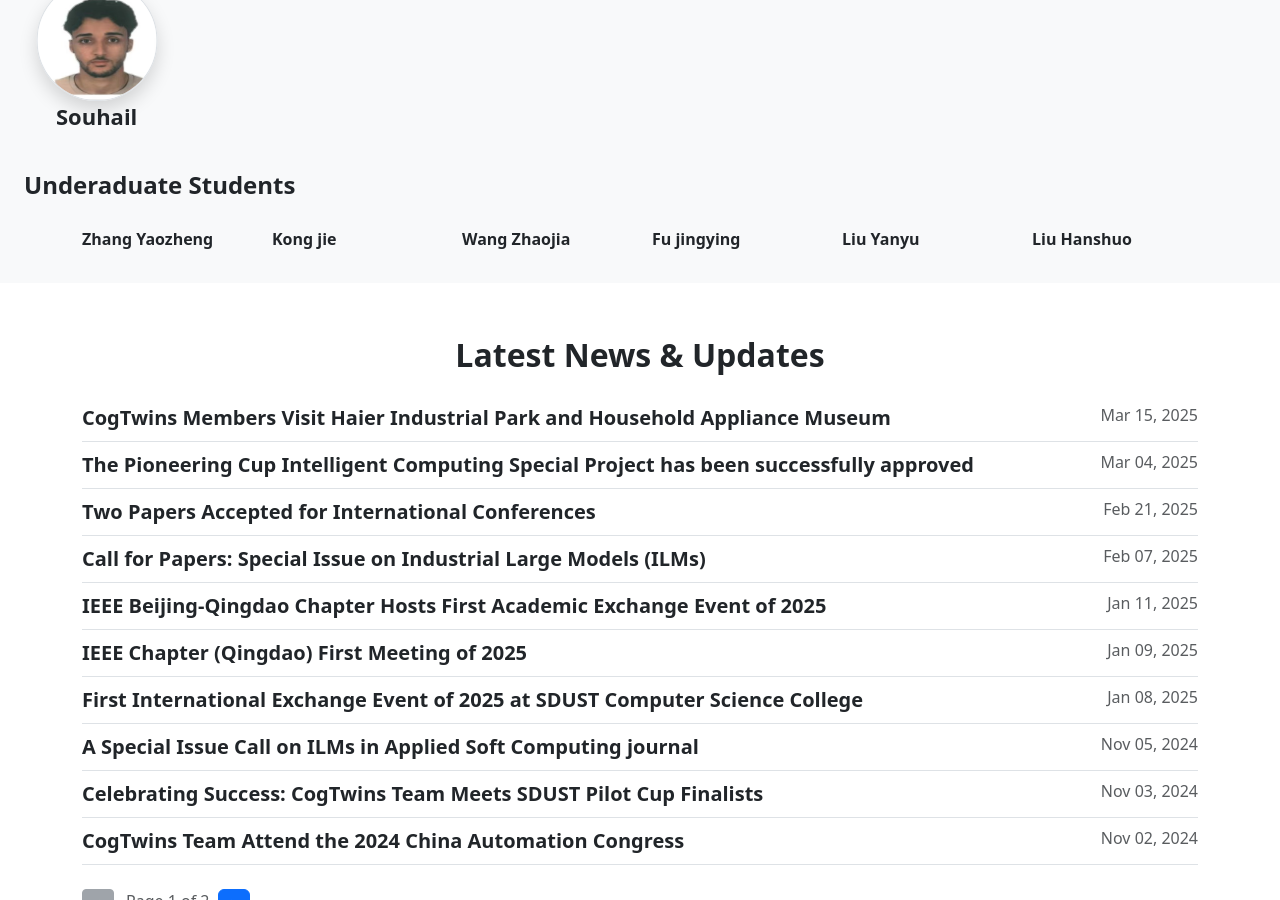
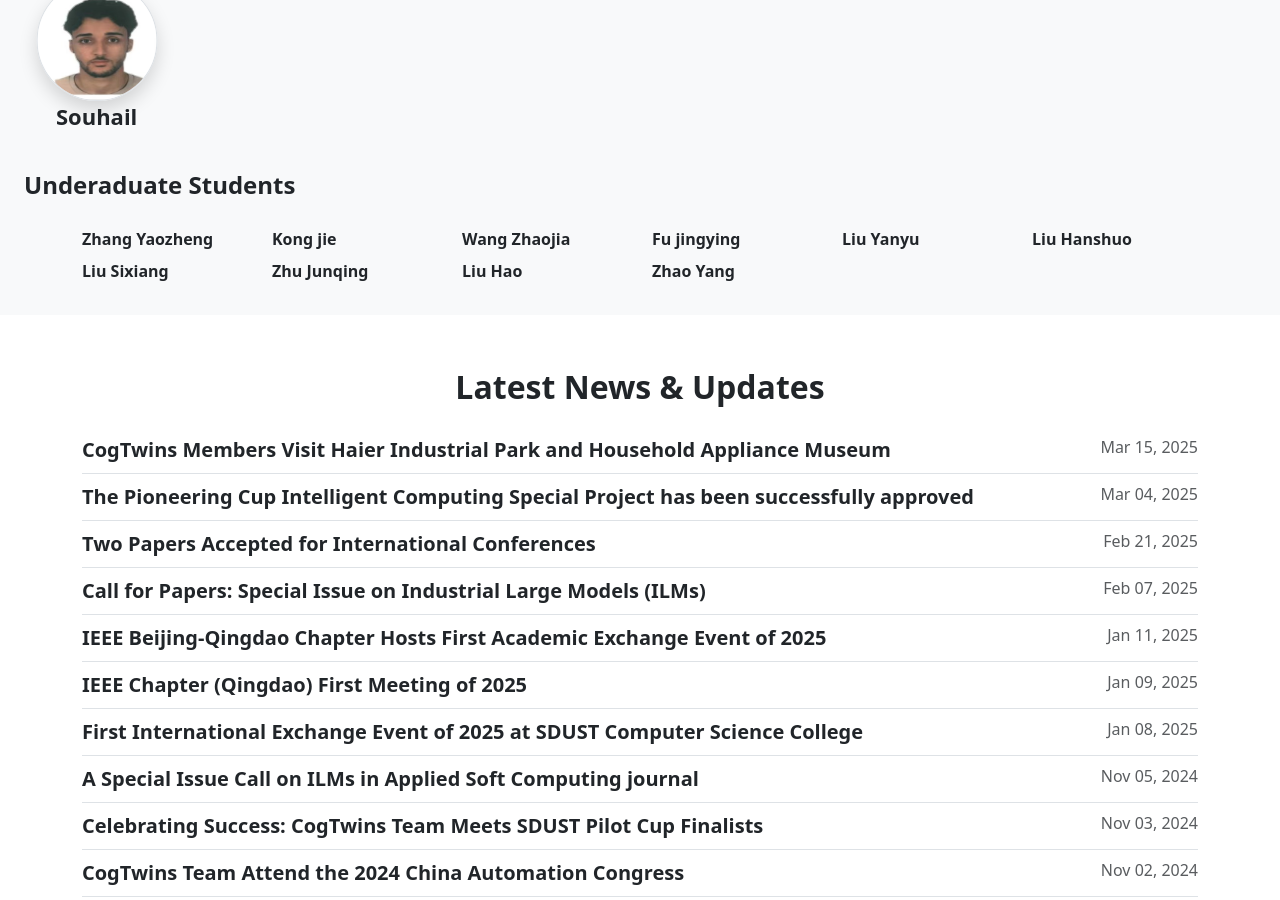
Before and after one commit to cogtwins/cogtwins.github.io, a Jekyll site: the page built from index.html, in a window 1280 px wide and 900 px high, scrolled down 1447 px. Built offline with Jekyll 4.4.1, drawn with Linux system fonts in a browser that asks for light colours; the list of posts is cut into pages by our own code.

Commit message:
Member list update

```diff
--- a/_data/undergraduate_members.yml
+++ b/_data/undergraduate_members.yml
@@ -27,3 +27,23 @@
   profile: ""
   photo: ""
   title: ""
+
+- name: "Liu Sixiang"
+  profile: ""
+  photo: ""
+  title: ""
+
+- name: "Zhu Junqing"
+  profile: ""
+  photo: ""
+  title: ""
+
+- name: "Liu Hao"
+  profile: ""
+  photo: ""
+  title: ""
+
+- name: "Zhao Yang"
+  profile: ""
+  photo: ""
+  title: ""
```
